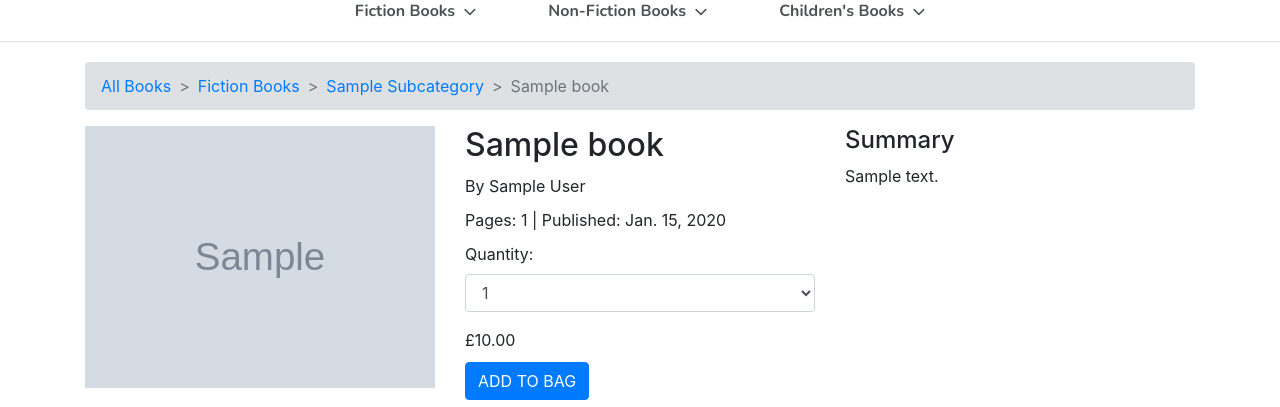
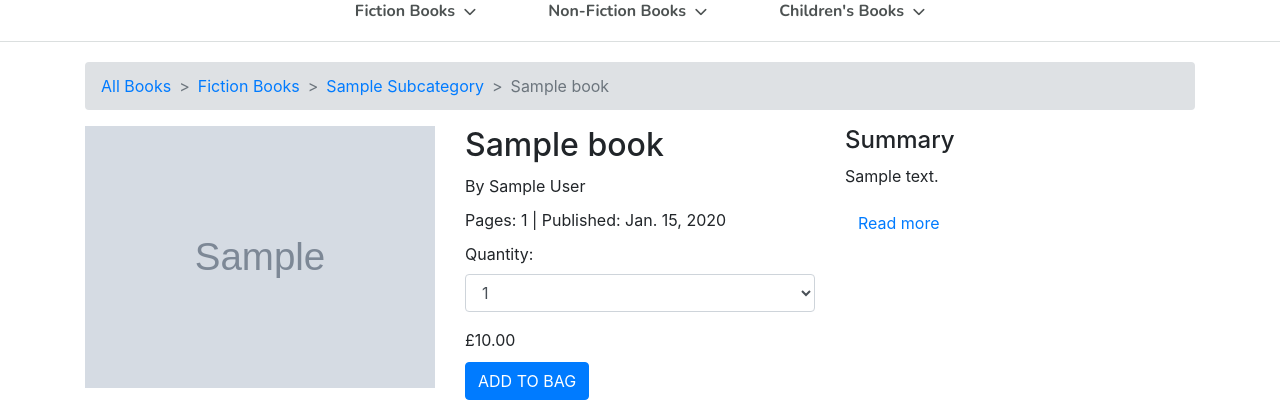
Before and after one commit to vica781/The_Literary_Loft_v2, a Django app: page /book/1/ in a window 1280 px wide. Shown: the part 250-657 px from the top of the page. Run offline with Django 4.2, Linux system fonts and the light colour scheme; tables that the repository leaves empty hold one stand-in row (values such as "Sample post"); grey boxes marked "Sample" are stand-in pictures; some libraries are stand-ins or nearby versions.

Commit message:
Feat: add shorter summary & 'Read more' link to book description

```diff
--- a/books/templates/books/book_details.html
+++ b/books/templates/books/book_details.html
@@ -47,7 +47,8 @@
     </div>
     <div class="col-md-4 book-summary">
       <h2>Summary</h2>
-      <p>{{ book.description|safe }}</p>
+      <p>{{ book.description|truncatewords:60|safe }}</p>
+      <p><a href="#summary" class="btn btn-link">Read more</a></p>
     </div>
   </div>
   <div class="row book-tabs mt-4">
```
Also changed, not shown: book_covers/book_covers/treasure_island.jpg (added).
